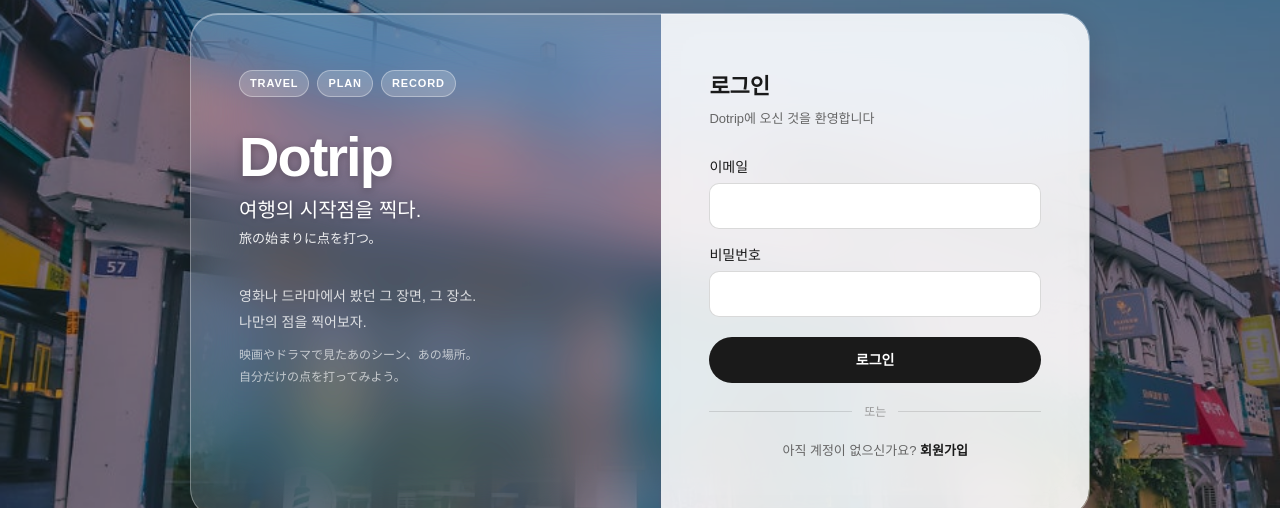
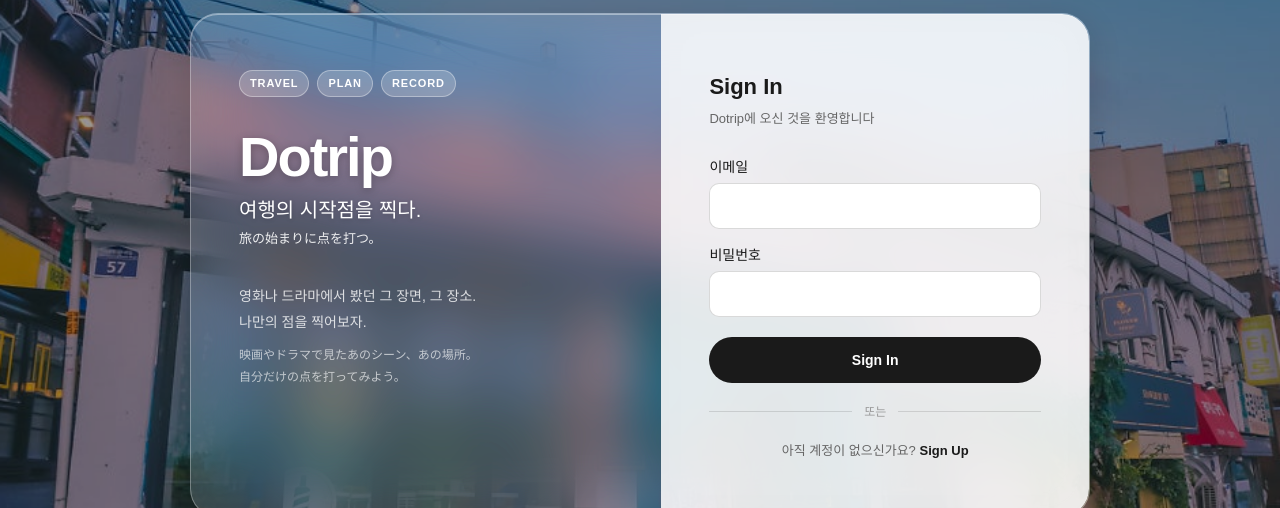
Before and after one commit to hwp-log/devlog, a Next.js app: page /login in a window 1280 px wide. Shown: the part 135-643 px from the top of the page. Built offline with nearby package versions, Linux system fonts and the light colour scheme; no server answers; a web font is replaced by a local one.

Commit message:
feat: 메뉴 영어 통일 (Sign In/Up/Out) + Write 버튼 디자인 + 마이페이지 헤더 버튼

```diff
--- a/app/(auth)/login/LoginForm.tsx
+++ b/app/(auth)/login/LoginForm.tsx
@@ -42,7 +42,7 @@ export function LoginForm({ action }: LoginFormProps) {
         disabled={isPending}
         className="w-full mt-1 bg-[#1A1A1A] text-white rounded-full py-[13px] text-sm font-semibold hover:bg-[#333] transition-colors disabled:opacity-60 disabled:cursor-not-allowed"
       >
-        {isPending ? '로그인 중...' : '로그인'}
+        {isPending ? 'Signing in...' : 'Sign In'}
       </button>
     </form>
   );
--- a/app/(auth)/login/page.tsx
+++ b/app/(auth)/login/page.tsx
@@ -92,7 +92,7 @@ export default function LoginPage() {
       <div className="glass-form flex flex-col justify-center" style={{ padding: '56px 48px' }}>
         <div style={{ marginBottom: '28px' }}>
           <h2 style={{ fontSize: '22px', fontWeight: 600, color: '#1A1A1A', marginBottom: '6px' }}>
-            로그인
+            Sign In
           </h2>
           <p style={{ fontSize: '13px', color: '#666' }}>
             Dotrip에 오신 것을 환영합니다
@@ -110,7 +110,7 @@ export default function LoginPage() {
         <p style={{ fontSize: '13px', color: '#666', textAlign: 'center' }}>
           아직 계정이 없으신가요?{' '}
           <Link href="/signup" style={{ color: '#1A1A1A', fontWeight: 600 }}>
-            회원가입
+            Sign Up
           </Link>
         </p>
       </div>
--- a/app/(auth)/signup/SignupForm.tsx
+++ b/app/(auth)/signup/SignupForm.tsx
@@ -85,7 +85,7 @@ export function SignupForm({ action }: SignupFormProps) {
         disabled={isPending}
         className="w-full mt-1 bg-[#1A1A1A] text-white rounded-full py-[13px] text-sm font-semibold hover:bg-[#333] transition-colors disabled:opacity-60 disabled:cursor-not-allowed"
       >
-        {isPending ? '가입 중...' : '회원가입'}
+        {isPending ? 'Signing up...' : 'Sign Up'}
       </button>
     </form>
   );
--- a/app/(auth)/signup/page.tsx
+++ b/app/(auth)/signup/page.tsx
@@ -92,7 +92,7 @@ export default function SignupPage() {
       <div className="glass-form flex flex-col justify-center" style={{ padding: '56px 48px' }}>
         <div style={{ marginBottom: '28px' }}>
           <h2 style={{ fontSize: '22px', fontWeight: 600, color: '#1A1A1A', marginBottom: '6px' }}>
-            회원가입
+            Sign Up
           </h2>
           <p style={{ fontSize: '13px', color: '#666' }}>
             그럼 시작해 볼까요?
@@ -104,7 +104,7 @@ export default function SignupPage() {
         <p style={{ fontSize: '13px', color: '#666', textAlign: 'center', marginTop: '20px' }}>
           이미 계정이 있으신가요?{' '}
           <Link href="/login" style={{ color: '#1A1A1A', fontWeight: 600 }}>
-            로그인
+            Sign In
           </Link>
         </p>
       </div>
--- a/app/(protected)/_components/UserDropdown.tsx
+++ b/app/(protected)/_components/UserDropdown.tsx
@@ -48,7 +48,7 @@ export function UserDropdown({ email }: Props) {
             className="block px-4 py-2 text-sm text-slate-700 hover:bg-slate-50"
             onClick={() => setOpen(false)}
           >
-            마이페이지
+            MyPage
           </Link>
           <form action={signOut}>
             <button
@@ -56,7 +56,7 @@ export function UserDropdown({ email }: Props) {
               role="menuitem"
               className="w-full text-left px-4 py-2 text-sm text-slate-700 hover:bg-slate-50"
             >
-              로그아웃
+              Sign Out
             </button>
           </form>
         </div>
--- a/app/(protected)/my-dots/page.tsx
+++ b/app/(protected)/my-dots/page.tsx
@@ -1,4 +1,5 @@
 import Link from 'next/link';
+import { PenSquare } from 'lucide-react';
 import { createClient } from '@/lib/supabase/server';
 import { prisma } from '@/lib/prisma';
 import { extractFirstImage, extractTextPreview } from '@/lib/story/extract-thumbnail';
@@ -15,7 +16,18 @@ export default async function MyDotsPage() {
 
   return (
     <div>
-      <h1 className="text-2xl font-bold text-[#1A1A1A] mb-6">내 스토리</h1>
+      <div className="flex items-center justify-between mb-6">
+        <h1 className="text-2xl font-bold text-[#1A1A1A]">내 스토리</h1>
+        {stories.length > 0 && (
+          <Link
+            href="/story/new"
+            className="flex items-center gap-1.5 bg-white text-slate-600 border border-slate-300 px-4 py-1.5 rounded-full text-sm hover:bg-slate-50 transition-colors"
+          >
+            <PenSquare size={14} />
+            Write
+          </Link>
+        )}
+      </div>
 
       {stories.length === 0 ? (
         <div className="glass-outer p-12 text-center">
--- a/app/story/layout.tsx
+++ b/app/story/layout.tsx
@@ -1,4 +1,5 @@
 import Link from 'next/link';
+import { PenSquare } from 'lucide-react';
 import { createClient } from '@/lib/supabase/server';
 import { NavLinks } from '@/app/(protected)/_components/NavLinks';
 import { UserDropdown } from '@/app/(protected)/_components/UserDropdown';
@@ -23,8 +24,12 @@ export default async function StoryLayout({ children }: { children: React.ReactN
             {user ? (
               <>
                 <NavLinks />
-                <Link href="/story/new" className="bg-[#1A1A1A] text-white px-4 py-1.5 rounded-full text-sm">
-                  + 스토리
+                <Link
+                  href="/story/new"
+                  className="flex items-center gap-1.5 bg-white text-slate-600 border border-slate-300 px-4 py-1.5 rounded-full text-sm hover:bg-slate-50 transition-colors"
+                >
+                  <PenSquare size={14} />
+                  Write
                 </Link>
                 <UserDropdown email={user.email ?? ''} />
               </>
```
